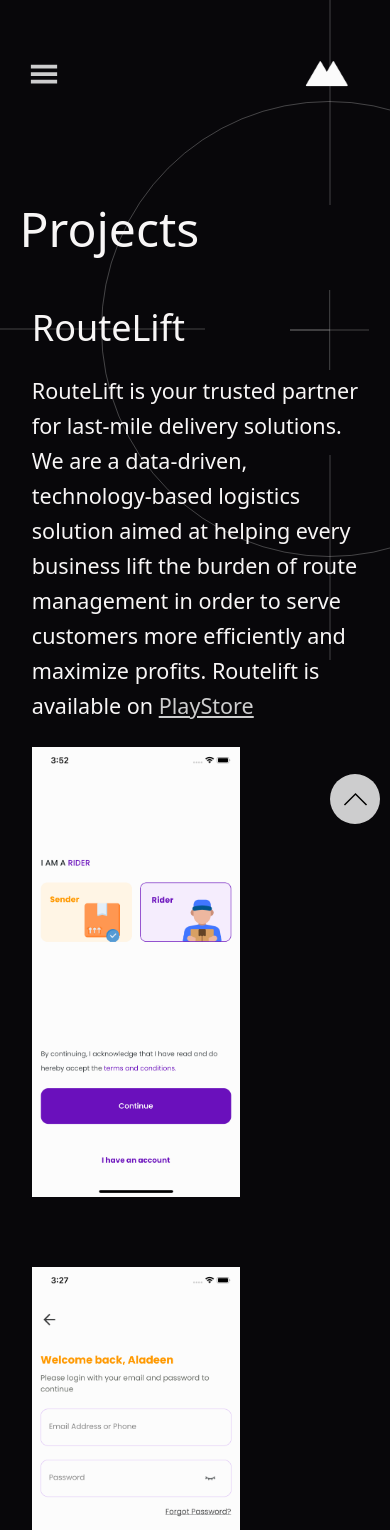
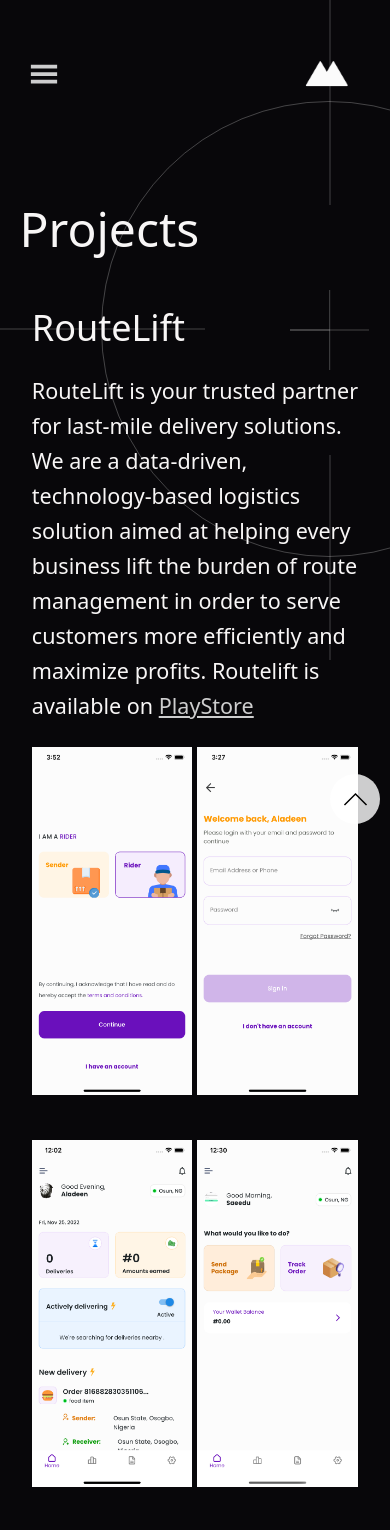
Before and after one commit to aladeenuthy/portfolio, a React (Create React App) app: page /projects in a window 390 px wide. Shown: the top 1530 px of the page. Built offline with nearby package versions, Linux system fonts and the light colour scheme.

Commit message:
quick fix

```diff
--- a/src/components/HomeBody.js
+++ b/src/components/HomeBody.js
@@ -5,7 +5,7 @@
         <div >
         <img src={AlPacinoImage} alt="pacino" data-aos="zoom-in"></img>
         </div>
-        <div className='mt-5 ms-5' data-aos="fade-up">
+        <div className='mt-5 ms-5' >
           <h1 className='mb-5'>Hoii!</h1>
           <h1>I'm Abdul...</h1>
           <h1>I'm a Software developer....</h1>
--- a/src/index.css
+++ b/src/index.css
@@ -138,6 +138,20 @@
 .service > div:last-of-type{
   flex-basis: 30%;
 }
+@media (max-width: 576px) {
+  .main-home img{
+    max-width: 100%;
+  }
+  .project-image-container img{
+    height: auto;
+    width: 100%;
+  }
+  .project-image-container{
+    grid-template-columns: repeat(auto-fill, minmax(120px, 1fr));
+    gap: 5px;
+  }
+
+}
 
 @media (max-width: 768px){
   .app-body{
@@ -150,6 +164,8 @@
     margin-top: 200px;
     height: auto;
   }
+
+
   .mobile-nav{
     display: block;
   }
```
